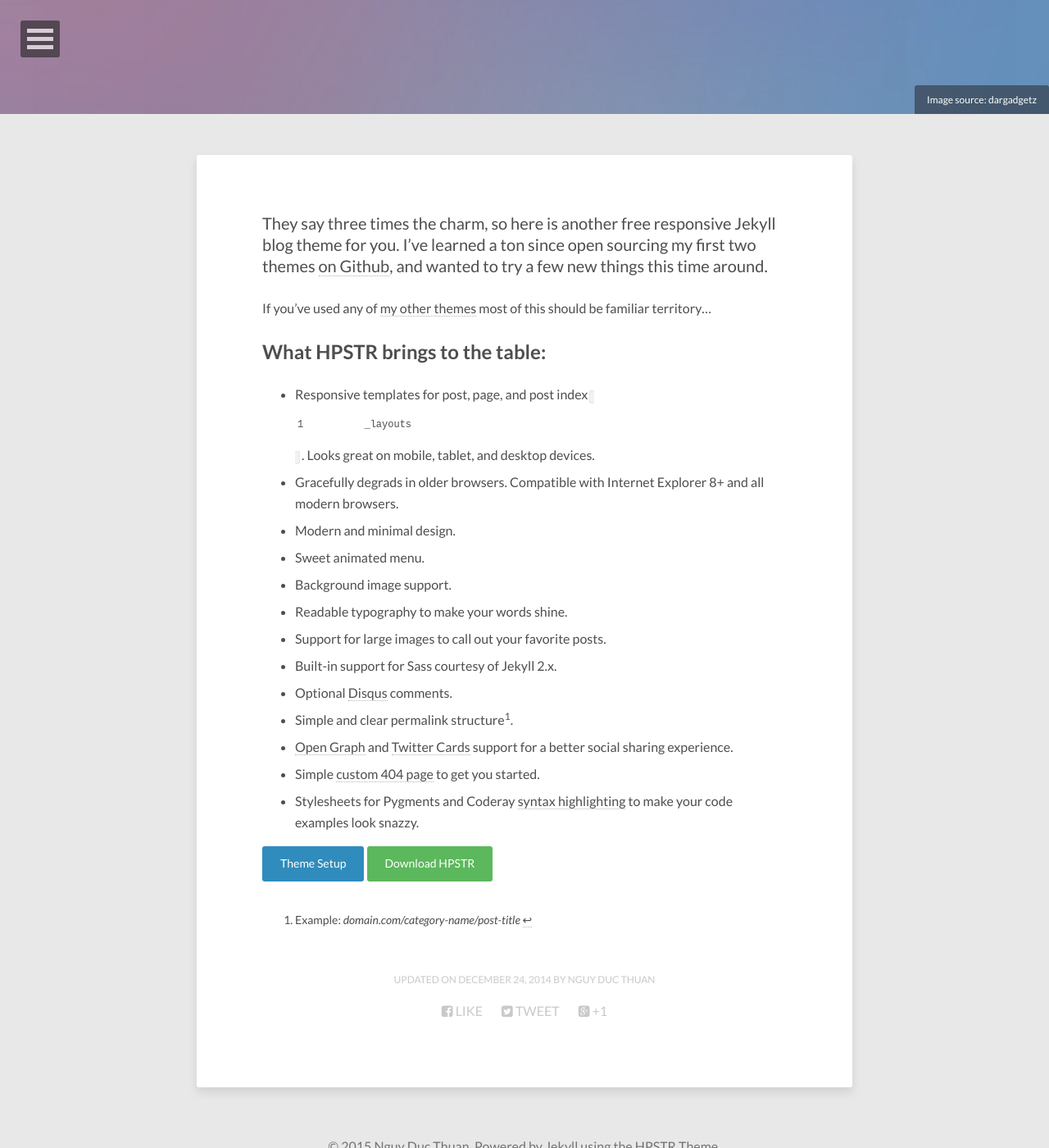
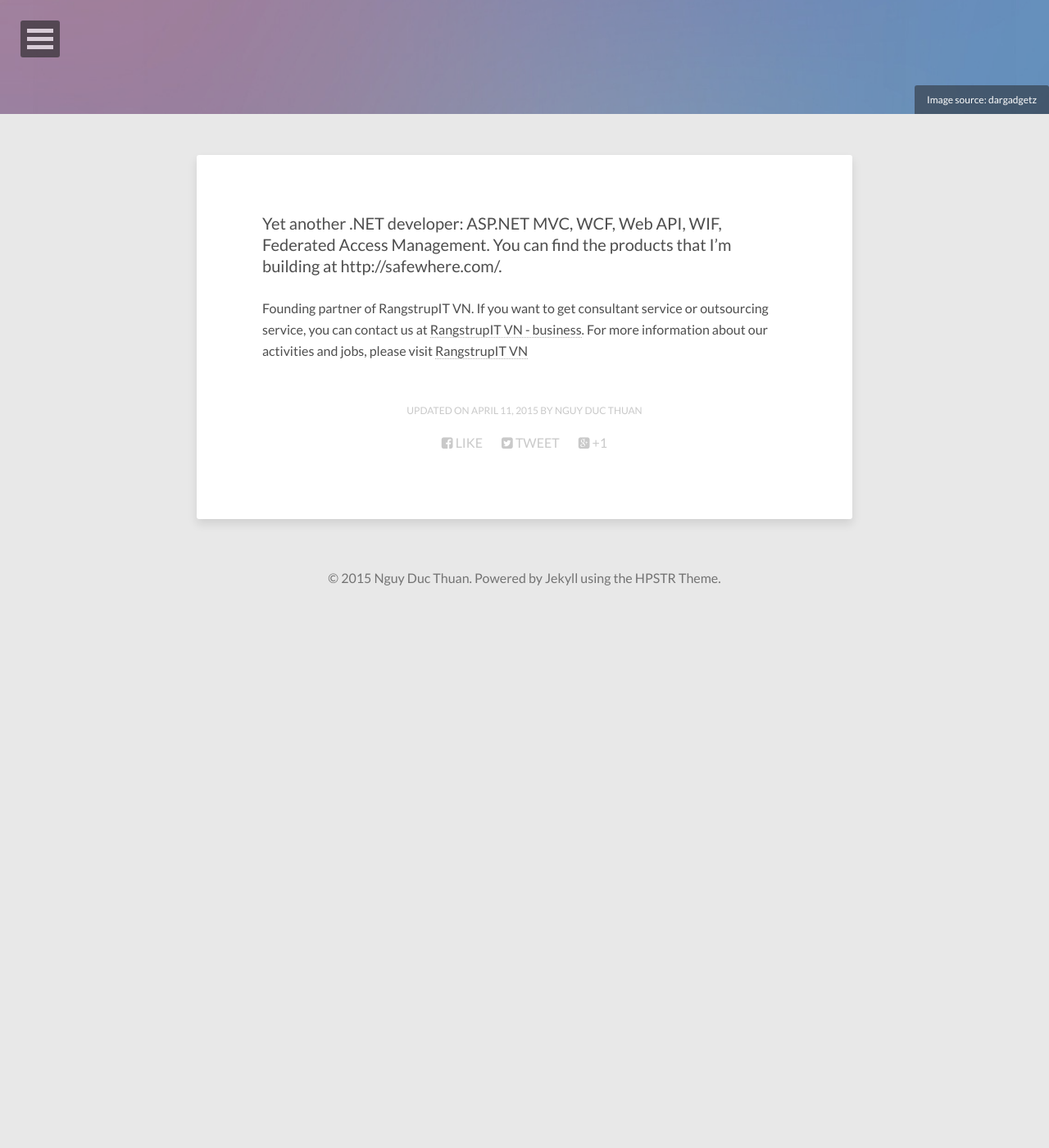
Before and after one commit to thuannguy/thuannguy.github.io, a Jekyll site: the page built from about/index.md, in a window 1280 px wide and 1400 px high, scrolled down 261 px. Shown: the whole window at 82% size. Built offline with Jekyll 4.4.1, drawn with Linux system fonts in a browser that asks for light colours; nearby versions of some CDN libraries; after the commit the page ends 1007 px from its top, so only the background shows below that; some of the changed text lies outside the part shown.

Commit message:
Edited about me

```diff
--- a/_config.yml
+++ b/_config.yml
@@ -14,7 +14,7 @@ owner:
   bio:            "I'm a .Net developer who lives in Vietnam and builds a few product for myself as well as for my customers."
   email:          thuan at rangstrup.com
   # Social networking links used in footer. Update and remove as you like.
-  twitter:        https://twitter.com/thuannguy
+  twitter:        thuannguy
   facebook:
   github:
   stackexchange:  http://stackoverflow.com/users/572488/thuan
--- a/about/index.md
+++ b/about/index.md
@@ -1,34 +1,14 @@
 ---
 layout: page
-title: About the Jekyll Theme
+title: About me
 image:
   feature: abstract-5.jpg
   credit: dargadgetz
   creditlink: http://www.dargadgetz.com/ios-7-abstract-wallpaper-pack-for-iphone-5-and-ipod-touch-retina/
 comments: false
-modified: 2014-12-24
+modified: 2015-04-11
 ---
 
-They say three times the charm, so here is another free responsive Jekyll blog theme for you. I've learned a ton since open sourcing my first two themes [on Github](http://github.com/mmistakes), and wanted to try a few new things this time around.
+Yet another .NET developer: ASP.NET MVC, WCF, Web API, WIF, Federated Access Management. You can find the products that I'm building at http://safewhere.com/.
 
-If you've used any of [my other themes](http://mademistakes.com/work/jekyll-themes/) most of this should be familiar territory...
-
-## What HPSTR brings to the table:
-
-* Responsive templates for post, page, and post index `_layouts`. Looks great on mobile, tablet, and desktop devices.
-* Gracefully degrads in older browsers. Compatible with Internet Explorer 8+ and all modern browsers.
-* Modern and minimal design.
-* Sweet animated menu.
-* Background image support.
-* Readable typography to make your words shine.
-* Support for large images to call out your favorite posts.
-* Built-in support for Sass courtesy of Jekyll 2.x.
-* Optional [Disqus](http://disqus.com) comments.
-* Simple and clear permalink structure[^1].
-* [Open Graph](https://developers.facebook.com/docs/opengraph/) and [Twitter Cards](https://dev.twitter.com/docs/cards) support for a better social sharing experience.
-* Simple [custom 404 page]({{ site.url }}/404.html) to get you started.
-* Stylesheets for Pygments and Coderay [syntax highlighting]({{ site.url }}/code-highlighting-post/) to make your code examples look snazzy.
-
-<div markdown="0"><a href="{{ site.url }}/theme-setup/" class="btn btn-info">Theme Setup</a> <a href="https://github.com/mmistakes/hpstr-jekyll-theme" class="btn btn-success">Download HPSTR</a></div>
-
-[^1]: Example: *domain.com/category-name/post-title*
+Founding partner of RangstrupIT VN. If you want to get consultant service or outsourcing service, you can contact us at [RangstrupIT VN - business](http://it.rangstrup.com). For more information about our activities and jobs, please visit [RangstrupIT VN](http://ritvn.com)
```
